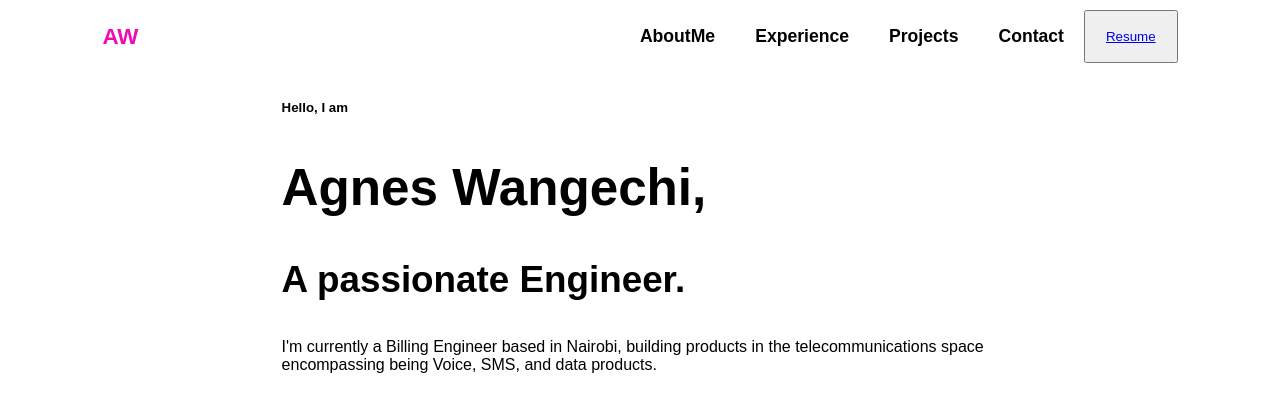
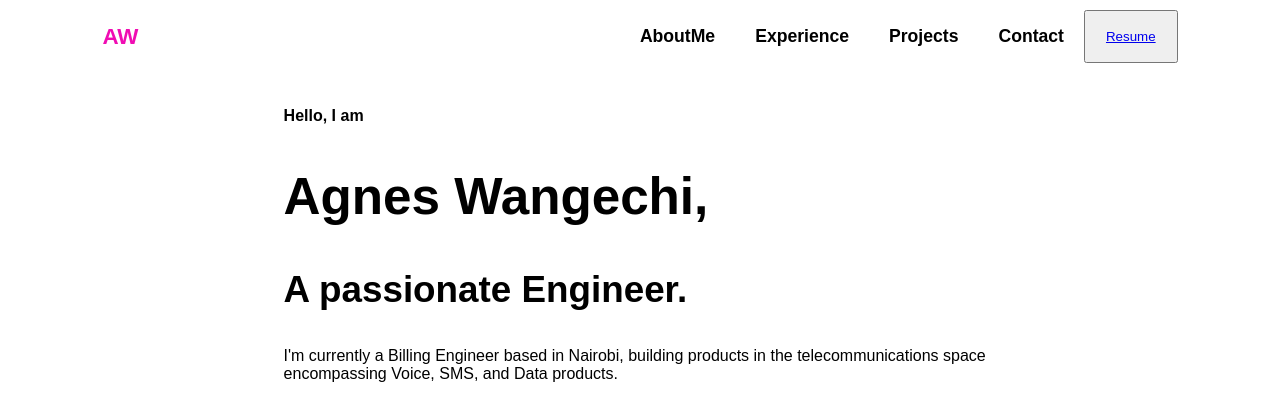
Before and after one commit to AgnesWangechi/Agnes-Wangechi, a React (Create React App) app: page / in a window 1280 px wide. Shown: the top 420 px of the page. Built offline with nearby package versions, Linux system fonts and the light colour scheme.

Commit message:
Hero div

```diff
--- a/src/Components/Hero/Hero.css
+++ b/src/Components/Hero/Hero.css
@@ -1,6 +1,12 @@
+#hero
+{
+    padding: 5px 22%;
+
+}
 section
 {
-    padding: 5px 22%;
+    padding: 2px;
+
 }
 
 h2
@@ -9,6 +15,12 @@ h2
     font-weight: bold;
 }
 
-h3{
+h3
+{
     font-size: 2.3rem;
 }
+
+#H5
+{
+    font-size: 1.0rem;
+}
--- a/src/Components/Hero/Hero.jsx
+++ b/src/Components/Hero/Hero.jsx
@@ -4,13 +4,15 @@ import "./Hero.css"
 const Hero = () => {
   return (
     <div>
+        <div id="hero">
         <section>
            <h5 id="H5">Hello, I am</h5>
            <h2 id="H2">Agnes Wangechi,</h2>
            <h3>A passionate Engineer.</h3>
-            <p>I'm currently a Billing Engineer based in Nairobi, building products in the telecommunications space encompassing being Voice, SMS, and data products.
+            <p>I'm currently a Billing Engineer based in Nairobi, building products in the telecommunications space encompassing Voice, SMS, and Data products.
 </p>
         </section>
+        </div>
     </div>
   )
 }
```
